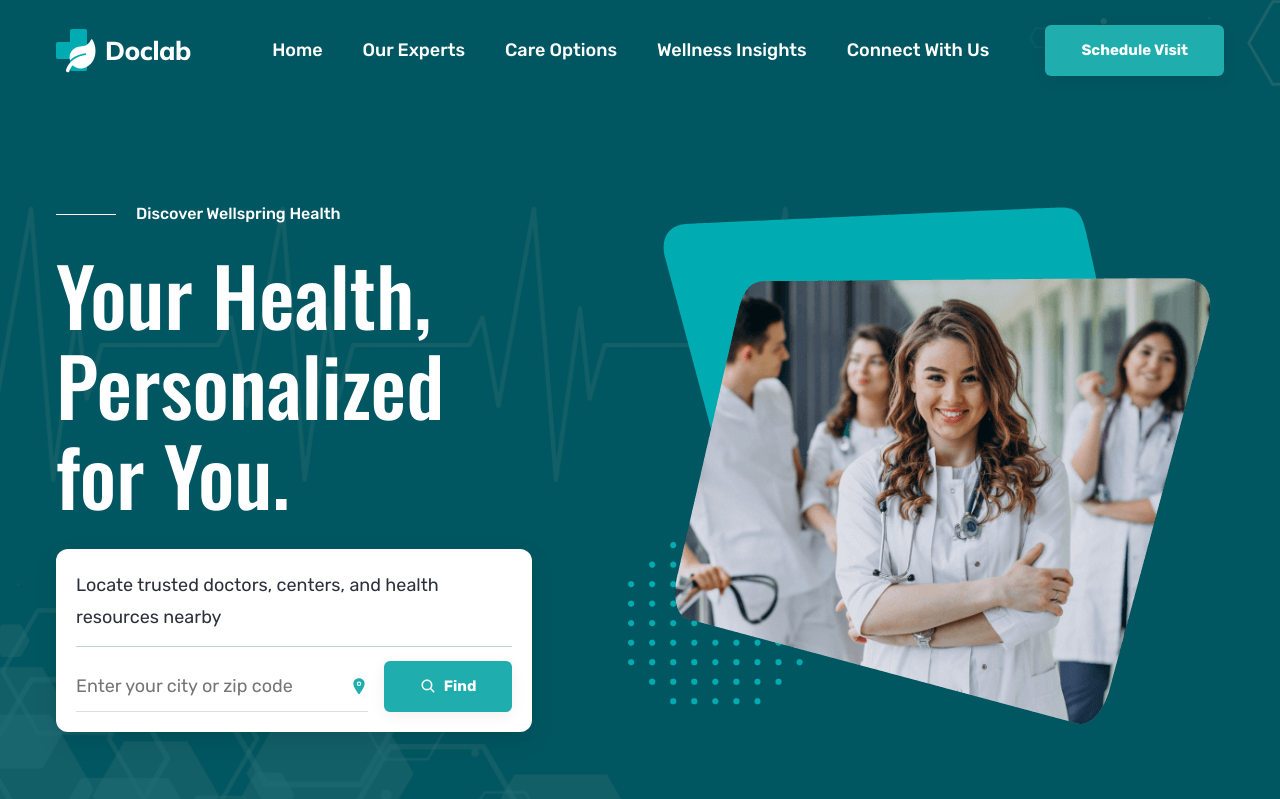
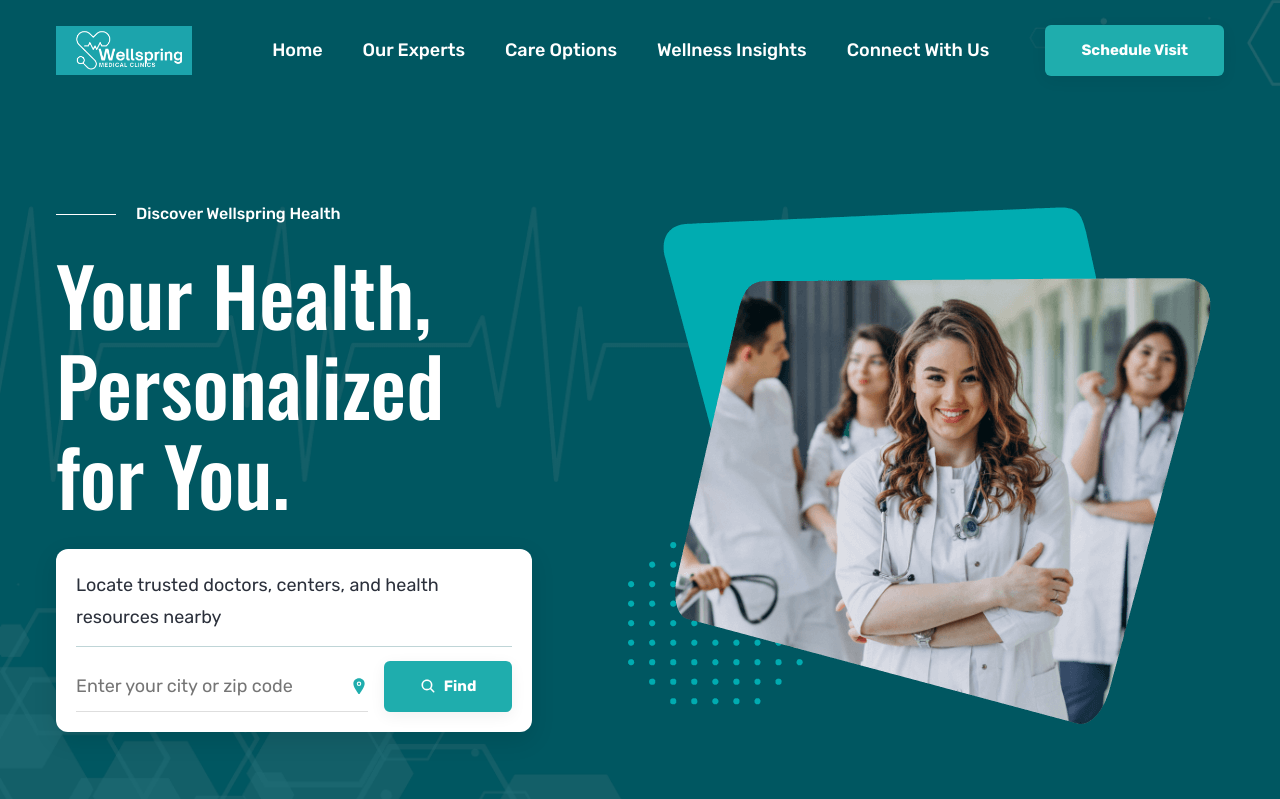
Before and after one commit to markchweya/Wellspring-Health-Website, a plain HTML site: page index.html in a window 1280 px wide. Shown: the top 799 px of the page. Drawn offline with nearby package versions, Linux system fonts and the light colour scheme.

Commit message:
update logo

```diff
--- a/index.html
+++ b/index.html
@@ -59,7 +59,7 @@
         <div class="container">
 
             <a href="#" class="logo">
-                <img src="./assets/images/logo.svg" width="136" height="46" alt="Wellspring Health home">
+                <img src="./assets/images/2.png" width="136" height="46" alt="Wellspring Health home">
             </a>
 
             <nav class="navbar" data-navbar>
@@ -67,7 +67,7 @@
                 <div class="navbar-top">
 
                     <a href="#" class="logo">
-                        <img src="./assets/images/logo.svg" width="136" height="46" alt="Wellspring Health home">
+                        <img src="./assets/images/2.png" width="136" height="46" alt="Wellspring Health home">
                     </a>
 
                     <button class="nav-close-btn" aria-label="close menu" data-nav-toggler>
```
Also changed, not shown: assets/images/1.png (added), assets/images/2.png (added).
